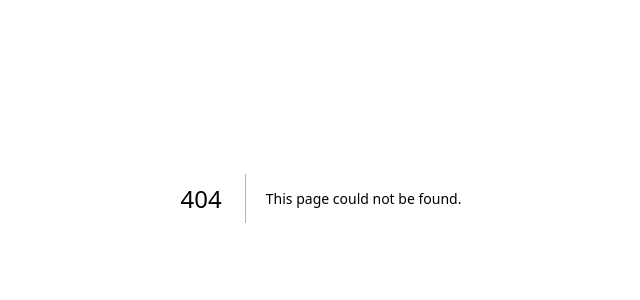
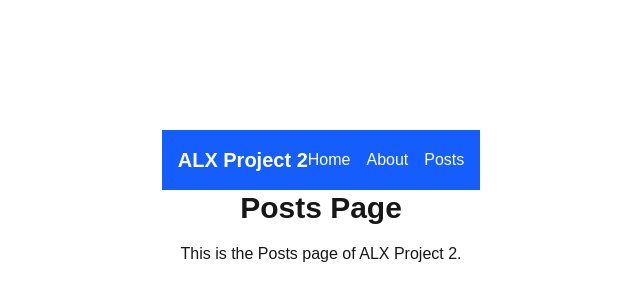
Before and after one commit to Feyisayi233/alx-project-0x02-setup, a Next.js app in the folder alx-project-0x02/: page /posts in a window 1280 px wide. Before the commit this address had no page. Shown: the part 202-502 px from the top of the page, without its empty margins (319-959 px from the left). Built offline with nearby package versions, Linux system fonts and the light colour scheme.

Commit message:
Add Posts page and update navigation
Introduced a new Posts page and added a corresponding link to the Header navigation. Also updated About and Home pages to include the Header component for consistent layout.

```diff
--- a/alx-project-0x02/components/layout/Header.tsx
+++ b/alx-project-0x02/components/layout/Header.tsx
@@ -15,6 +15,11 @@ const Header: React.FC = () => (
             About
           </Link>
         </li>
+        <li>
+          <Link href="/posts" className="hover:underline">
+            Posts
+          </Link>
+        </li>
       </ul>
     </nav>
   </header>
--- a/alx-project-0x02/pages/about.tsx
+++ b/alx-project-0x02/pages/about.tsx
@@ -1,7 +1,9 @@
+import Header from "@/components/layout/Header";
 import Button from "@/components/common/Button";
 
 const AboutPage = () => (
   <div className="flex flex-col items-center justify-center min-h-screen p-8">
+    <Header />
     <h1 className="text-3xl font-bold mb-4">About Page</h1>
     <p className="mb-6">This is the About page of ALX Project 2.</p>
     <div className="flex gap-4">
--- a/alx-project-0x02/pages/home.tsx
+++ b/alx-project-0x02/pages/home.tsx
@@ -1,4 +1,5 @@
 import React, { useState } from "react";
+import Header from "@/components/layout/Header";
 import Card from "@/components/common/Card";
 import PostModal from "@/components/common/PostModal";
 
@@ -18,6 +19,7 @@ const HomePage = () => {
 
   return (
     <div className="flex flex-col items-center justify-center min-h-screen p-8">
+      <Header />
       <h1 className="text-3xl font-bold mb-4">Home Page</h1>
       <button
         onClick={() => setIsModalOpen(true)}
--- /dev/null
+++ b/alx-project-0x02/pages/posts.tsx
@@ -0,0 +1,11 @@
+import Header from "@/components/layout/Header";
+
+const PostsPage = () => (
+  <div className="flex flex-col items-center justify-center min-h-screen p-8">
+    <Header />
+    <h1 className="text-3xl font-bold mb-4">Posts Page</h1>
+    <p>This is the Posts page of ALX Project 2.</p>
+  </div>
+);
+
+export default PostsPage;
```
